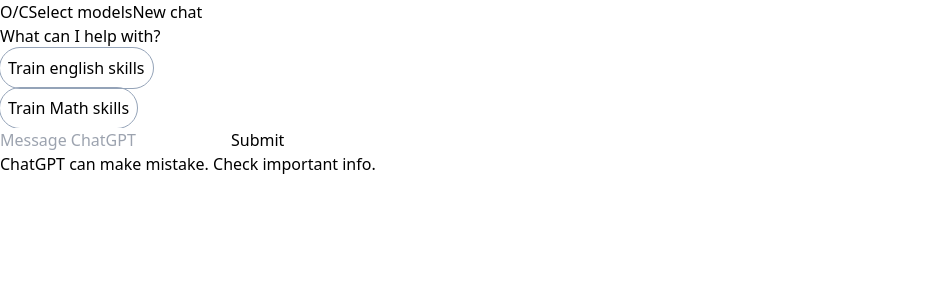
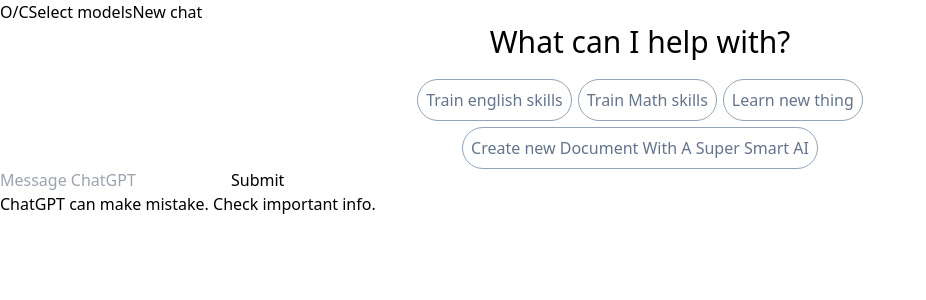
Before and after one commit to DuzDao/clone_gpt_website, a Next.js app in the folder chatgpt-clone/: page /conversation in a window 1280 px wide. Shown: the top 300 px of the page, without its empty margins (0-926 px from the left). Built offline with nearby package versions, Linux system fonts and the light colour scheme.

Commit message:
css: style main conversation page

```diff
--- a/chatgpt-clone/app/conversation/page.tsx
+++ b/chatgpt-clone/app/conversation/page.tsx
@@ -4,22 +4,26 @@
 export default function Conversation() {
   return (
     <>
-      <div className="welcome-zone">
-        <h1>What can I help with?</h1>
-        <div className="can-do-list">
-          <ul>
-            <li>
+      <div className="welcome-zone flex flex-col items-center">
+        <h1 className=" text-3xl font-medium">What can I help with?</h1>
+        <div className="can-do-list mt-5">
+          <ul className="flex flex-wrap gap-2 w-full max-w-xl justify-center text-slate-500">
             <CanDoItem
               createNewConversation={createNewConversation}
               title="Train english skills"
             />
-            </li>
-            <li>
             <CanDoItem
               createNewConversation={createNewConversation}
               title="Train Math skills"
             />
-            </li>
+            <CanDoItem
+              createNewConversation={createNewConversation}
+              title="Learn new thing"
+            />
+            <CanDoItem
+              createNewConversation={createNewConversation}
+              title="Create new Document With A Super Smart AI"
+            />
           </ul>
         </div>
       </div>
```
Lines whose indentation alone changed are shown as unchanged.
